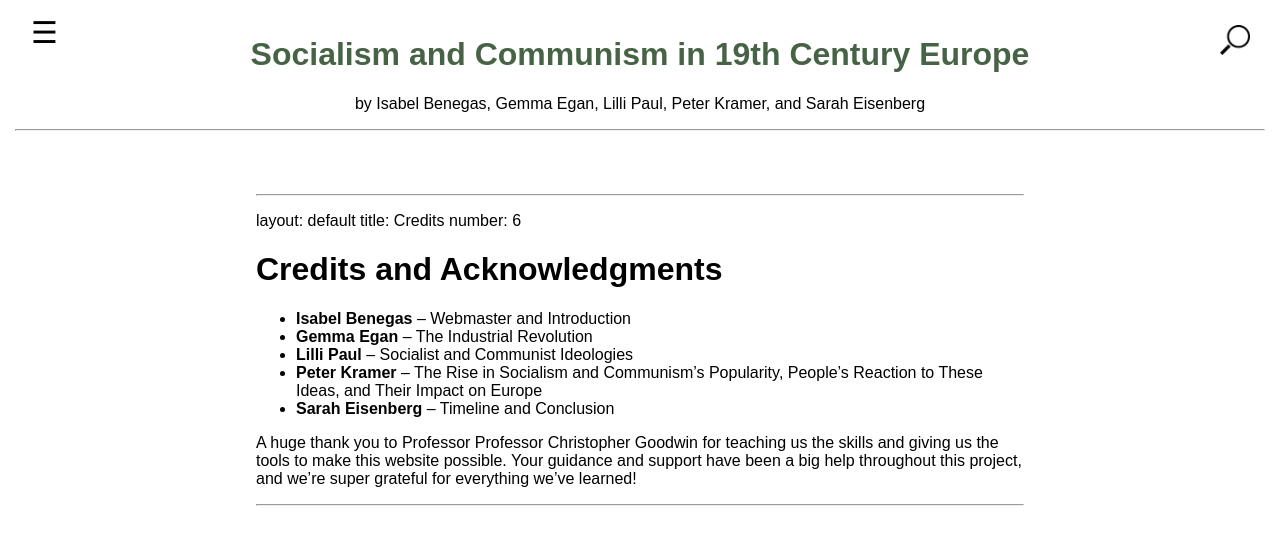
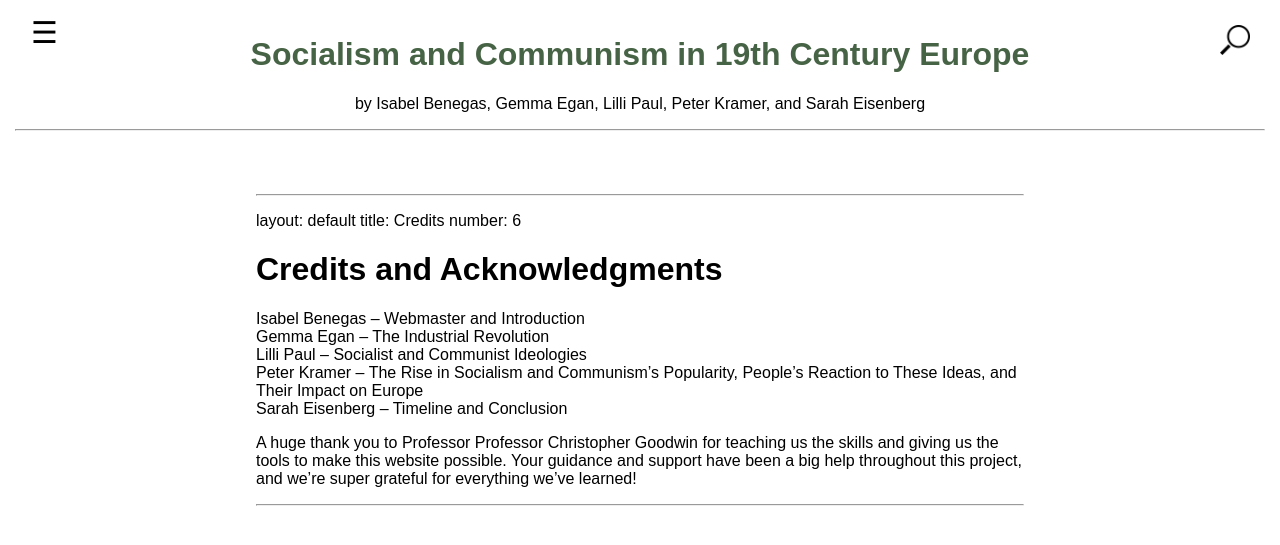
Before and after one commit to isabelbenegas/Isabel-Benegas-EUH3205, a Jekyll site: the page built from 006_credits_acknowledgments.md, in a window 1280 px wide. Shown: the top 545 px of the page. Built offline with Jekyll 4.4.1, drawn with Linux system fonts in a browser that asks for light colours; our own code applies the rules of GitHub Pages for plain Markdown files.

```diff
--- a/006_credits_acknowledgments.md
+++ b/006_credits_acknowledgments.md
@@ -5,10 +5,10 @@ number: 6
 
 # Credits and Acknowledgments
 
-- **Isabel Benegas** – Webmaster and Introduction
-- **Gemma Egan** – The Industrial Revolution
-- **Lilli Paul** – Socialist and Communist Ideologies
-- **Peter Kramer** – The Rise in Socialism and Communism’s Popularity, People's Reaction to These Ideas, and Their Impact on Europe
-- **Sarah Eisenberg** – Timeline and Conclusion
+Isabel Benegas – Webmaster and Introduction
+Gemma Egan – The Industrial Revolution
+Lilli Paul – Socialist and Communist Ideologies
+Peter Kramer – The Rise in Socialism and Communism’s Popularity, People's Reaction to These Ideas, and Their Impact on Europe
+Sarah Eisenberg – Timeline and Conclusion
 
 A huge thank you to Professor Professor Christopher Goodwin for teaching us the skills and giving us the tools to make this website possible. Your guidance and support have been a big help throughout this project, and we’re super grateful for everything we’ve learned!
```
